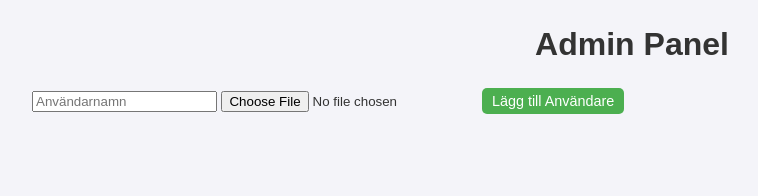
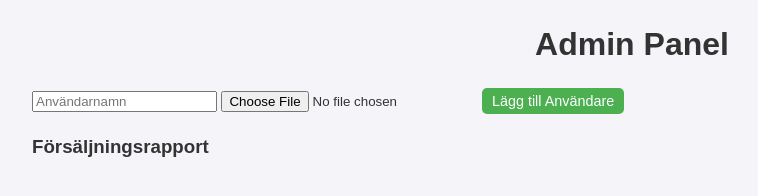
Before and after one commit to Yassia101/THScore, a plain HTML site: page admin.html in a window 1280 px wide. Shown: the whole page, without its empty margins (8-766 px from the left). Drawn offline with Linux system fonts and the light colour scheme.

Commit message:
Update admin.html

```diff
--- a/admin.html
+++ b/admin.html
@@ -16,6 +16,11 @@
     </div>
     <div id="admin-users" class="admin-users"></div>
 
+    <div id="sales-report">
+  <h3>Försäljningsrapport</h3>
+  <!-- Rapporten genereras dynamiskt här -->
+</div>
+
   </div>
   <script src="app.js"></script>
 
```
